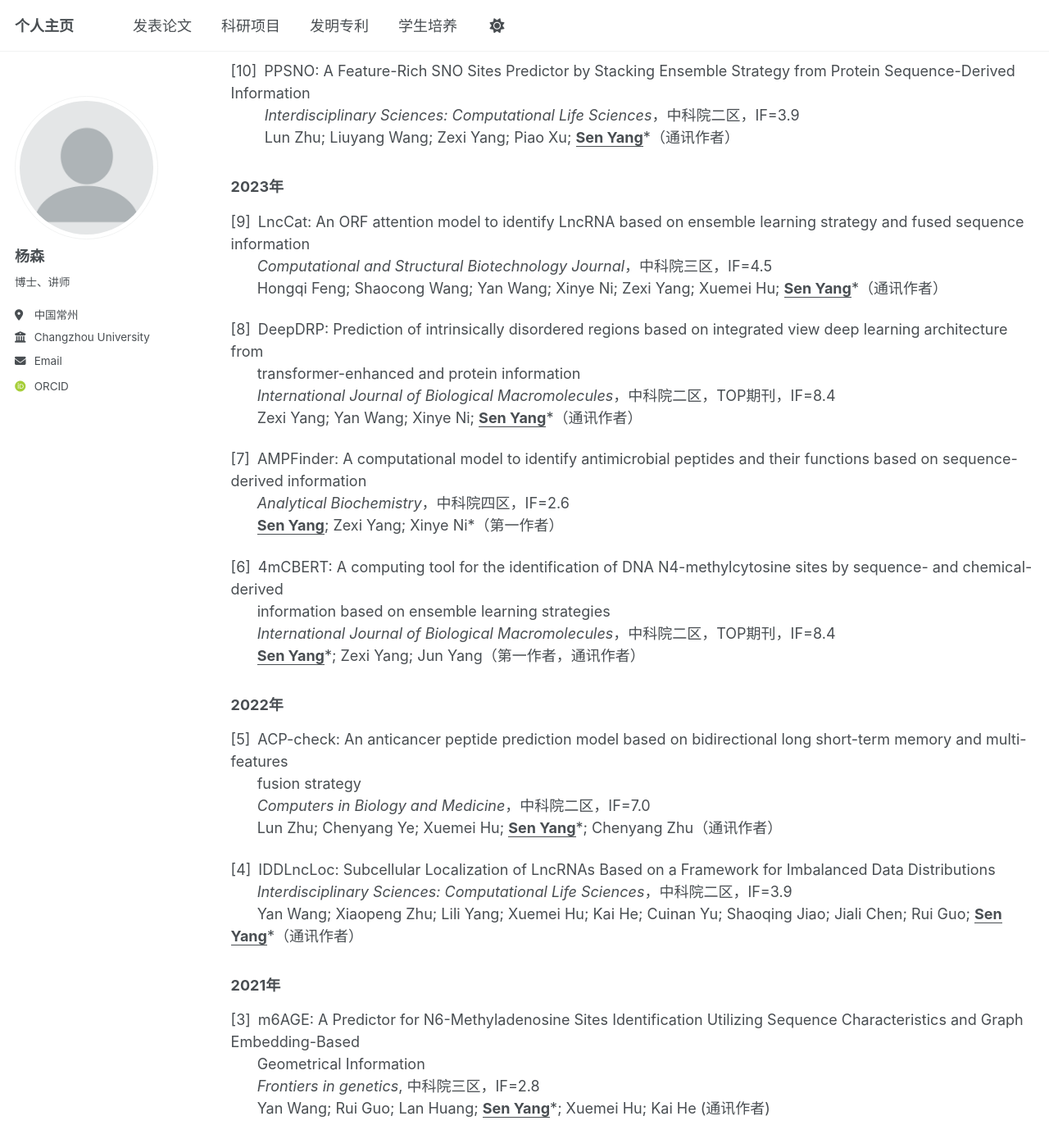
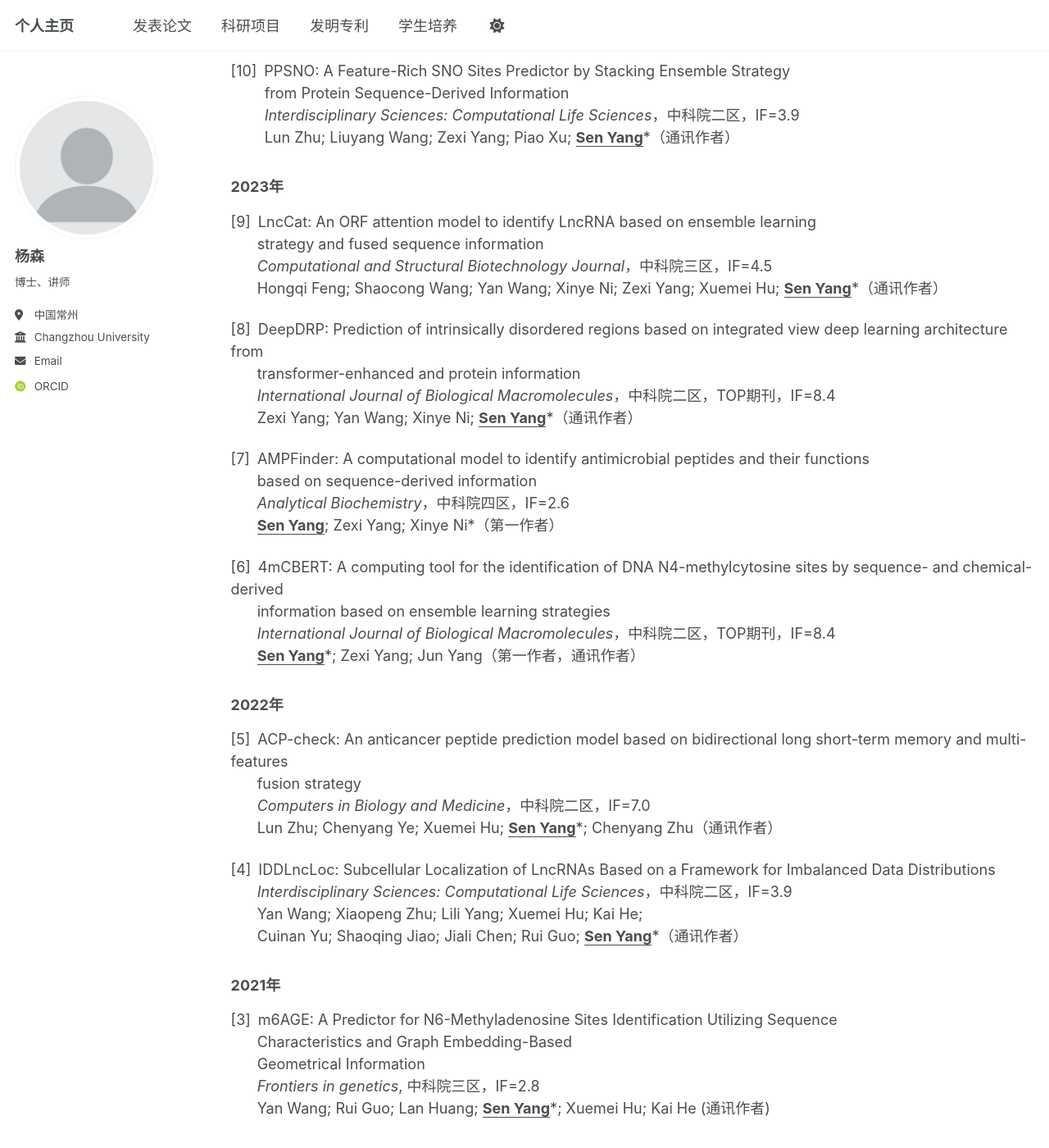
Before and after one commit to abcair/ys, a Jekyll site: the page built from _pages/publications.md, in a window 1280 px wide and 1400 px high, scrolled down 1306 px. Shown: the whole window at 82% size. Built offline with Jekyll 4.4.1, drawn with Linux system fonts in a browser that asks for light colours; some web fonts are replaced; some of the changed text lies outside the part shown.

```diff
--- a/_pages/publications.md
+++ b/_pages/publications.md
@@ -14,7 +14,8 @@ author_profile: true
 &nbsp;&emsp;&emsp;*International Journal of Biological Macromolecules*，中科院二区，TOP期刊，IF=8.4<br>
 &nbsp;&emsp;&emsp;Lun Zhu; Ziqi Zhang; <ins>**Sen Yang**</ins>*（通讯作者）
 
-[17]&ensp;SORFPP: Enhancing rich sequence-driven information to identify SEPs based on fused framework on validation datasets<br>
+[17]&ensp;SORFPP: Enhancing rich sequence-driven information to identify SEPs based on fused<br>
+&nbsp;&emsp;&emsp;framework on validation datasets<br>
 &nbsp;&emsp;&emsp;*PLOS One*，中科院三区，IF=2.9<br>
 &nbsp;&emsp;&emsp;Hongqi Feng; Qi Nie; <ins>**Sen Yang**</ins>*（通讯作者）
 
@@ -50,12 +51,14 @@ author_profile: true
 &nbsp;&emsp;&emsp;*Analytical Biochemistry*，中科院四区，IF=2.6<br>
 &nbsp;&emsp;&emsp;<ins>**Sen Yang**</ins>; Piao Xu*（第一作者）
 
-[10]&ensp;PPSNO: A Feature-Rich SNO Sites Predictor by Stacking Ensemble Strategy from Protein Sequence-Derived Information<br>
+[10]&ensp;PPSNO: A Feature-Rich SNO Sites Predictor by Stacking Ensemble Strategy<br>
+&nbsp;&emsp;&emsp;from Protein Sequence-Derived Information<br>
 &nbsp;&emsp;&emsp;*Interdisciplinary Sciences: Computational Life Sciences*，中科院二区，IF=3.9<br>
 &nbsp;&emsp;&emsp;Lun Zhu; Liuyang Wang; Zexi Yang; Piao Xu; <ins>**Sen Yang**</ins>*（通讯作者）
 
 ### 2023年
-[9]&ensp;LncCat: An ORF attention model to identify LncRNA based on ensemble learning strategy and fused sequence information<br>
+[9]&ensp;LncCat: An ORF attention model to identify LncRNA based on ensemble learning<br>
+&nbsp;&ensp;&emsp;strategy and fused sequence information<br>
 &nbsp;&ensp;&emsp;*Computational and Structural Biotechnology Journal*，中科院三区，IF=4.5<br>
 &nbsp;&ensp;&emsp;Hongqi Feng; Shaocong Wang; Yan Wang; Xinye Ni; Zexi Yang; Xuemei Hu; <ins>**Sen Yang**</ins>*（通讯作者）
 
@@ -64,7 +67,8 @@ author_profile: true
 &nbsp;&ensp;&emsp;*International Journal of Biological Macromolecules*，中科院二区，TOP期刊，IF=8.4<br>
 &nbsp;&ensp;&emsp;Zexi Yang; Yan Wang; Xinye Ni; <ins>**Sen Yang**</ins>*（通讯作者）
 
-[7]&ensp;AMPFinder: A computational model to identify antimicrobial peptides and their functions based on sequence-derived information<br>
+[7]&ensp;AMPFinder: A computational model to identify antimicrobial peptides and their functions<br>
+&nbsp;&ensp;&emsp;based on sequence-derived information<br>
 &nbsp;&ensp;&emsp;*Analytical Biochemistry*，中科院四区，IF=2.6<br>
 &nbsp;&ensp;&emsp;<ins>**Sen Yang**</ins>; Zexi Yang; Xinye Ni*（第一作者）
 
@@ -82,10 +86,12 @@ author_profile: true
 
 [4]&ensp;IDDLncLoc: Subcellular Localization of LncRNAs Based on a Framework for Imbalanced Data Distributions<br>
 &nbsp;&ensp;&emsp;*Interdisciplinary Sciences: Computational Life Sciences*，中科院二区，IF=3.9<br>
-&nbsp;&ensp;&emsp;Yan Wang; Xiaopeng Zhu; Lili Yang; Xuemei Hu; Kai He; Cuinan Yu; Shaoqing Jiao; Jiali Chen; Rui Guo; <ins>**Sen Yang**</ins>*（通讯作者）
+&nbsp;&ensp;&emsp;Yan Wang; Xiaopeng Zhu; Lili Yang; Xuemei Hu; Kai He;<br>
+&nbsp;&ensp;&emsp;Cuinan Yu; Shaoqing Jiao; Jiali Chen; Rui Guo; <ins>**Sen Yang**</ins>*（通讯作者）
 
 ### 2021年
-[3]&ensp;m6AGE: A Predictor for N6-Methyladenosine Sites Identification Utilizing Sequence Characteristics and Graph Embedding-Based<br>
+[3]&ensp;m6AGE: A Predictor for N6-Methyladenosine Sites Identification Utilizing Sequence<br>
+&nbsp;&ensp;&emsp;Characteristics and Graph Embedding-Based<br>
 &nbsp;&ensp;&emsp;Geometrical Information<br>
 &nbsp;&ensp;&emsp;*Frontiers in genetics*, 中科院三区，IF=2.8<br>
 &nbsp;&ensp;&emsp;Yan Wang; Rui Guo; Lan Huang; <ins>**Sen Yang**</ins>*; Xuemei Hu; Kai He (通讯作者)
@@ -95,7 +101,8 @@ author_profile: true
 &nbsp;&ensp;&emsp;*Molecules*, 中科院三区，IF=4.6<br>
 &nbsp;&ensp;&emsp;<ins>**Sen Yang**</ins>; Yan Wang*; Yu Lin; Dan Shao; Kai He; Lan Huang（第一作者）
 
-[1]&ensp;NCResNet: Noncoding Ribonucleic Acid Prediction Based on a Deep Resident Network of Ribonucleic Acid Sequences<br>
+[1]&ensp;NCResNet: Noncoding Ribonucleic Acid Prediction Based on a Deep Resident Network<br>
+&nbsp;&ensp;&emsp;of Ribonucleic Acid Sequences<br>
 &nbsp;&ensp;&emsp;*Frontiers in genetics*, 中科院三区，IF=2.8<br>
 &nbsp;&ensp;&emsp;<ins>**Sen Yang**</ins>; Yan Wang*; Shuangquan Zhang; Xuemei Hu; Qin Ma; Yuan Tian*（第一作者）
 
```
